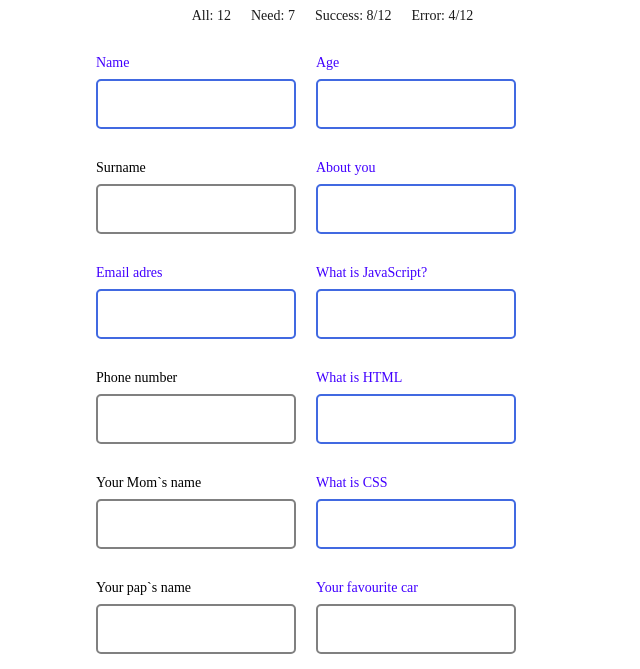
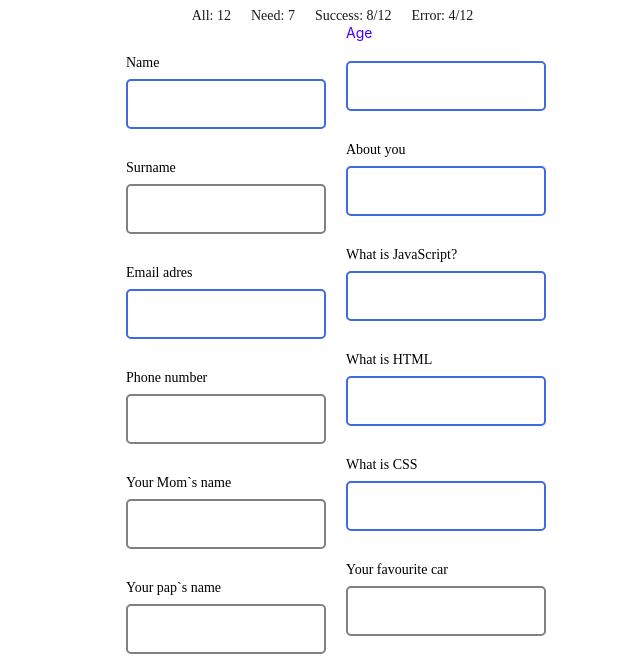
Before and after one commit to Farrux73982011/Forms-and-Inputes, a plain HTML site: page index.html in a window 1280 px wide. Shown: the part 131-800 px from the top of the page, without its empty margins (517-1157 px from the left). Drawn offline with Linux system fonts and the light colour scheme.

Commit message:
site ready

```diff
--- a/index.html
+++ b/index.html
@@ -22,11 +22,11 @@
     </div>
     <div class="inps_div">
     <div class="inpdiv">
-        <h1 class="name_h1v" class="t_vip">Name</h1>
+        <h1 class="name_h1v" name="name" class="t_vip">Name</h1>
         <input type="text" name="name" class="inp osn">
         <h1 class="name_h1" class="t">Surname</h1>
         <input type="textv" name="surname"class="inp">
-        <h1 class="name_h1v" class="t_vip">Email adres</h1>
+        <h1 class="name_h1v" name="email class="t_vip">Email adres</h1>
         <input type="text" name="email"class="inp osn">
         <h1 class="name_h1" class="t">Phone number</h1>
         <input type="text" name="phone" class="inp">
@@ -36,15 +36,15 @@
         <input type="text" name="pap" class="inp">
     </div>
     <div class="inpdiv">
-        <h1 class="name_h1v" class="t_vip">Age</h1>
+        <h1 name="age" class="t_vip">Age</h1>
         <input type="text" name="age" class="inp osn">
-        <h1 class="name_h1v" class="t_vip">About you</h1>
+        <h1 class="name_h1v" name="about" class="t_vip">About you</h1>
         <input type="text" name="about" class="inp osn">
-        <h1 class="name_h1v" class="t_vip">What is JavaScript?</h1>
+        <h1 class="name_h1v" name="jss" class="t_vip">What is JavaScript?</h1>
         <input type="text" name="jss" class="inp osn">
-        <h1 class="name_h1v" class="t_vip">What is HTML</h1>
+        <h1 class="name_h1v" name="htmll" class="t_vip">What is HTML</h1>
         <input type="text" name="htmll" class="inp osn">
-        <h1 class="name_h1v" class="t_vip">What is CSS</h1>
+        <h1 class="name_h1v" name="csss" class="t_vip">What is CSS</h1>
         <input type="text" name="csss" class="inp osn">
         <h1 class="name_h1v" class="t">Your favourite car</h1>
         <input type="text" name="car" class="inp">
--- a/js/index.js
+++ b/js/index.js
@@ -1,8 +1,9 @@
 let form = document.forms.formm
 let input = document.querySelectorAll('.osn')
-let nv = document.querySelectorAll('.t_vip')
+let t_vip = document.querySelectorAll('.t_vip')
 let btn = document.querySelector('.btn')
 
+let inp = document.querySelectorAll('.osn')
 form.onsubmit = (event) => {
     event.preventDefault()
 
@@ -32,16 +33,25 @@ form.onsubmit = (event) => {
 }
 let patterns = {
     name: /^[a-z ,.'-]+$/i,
-    phone: /^9989[012345789][0-9]{7}$/,
     email: /^[a-zA-Z0-9.!#$%&'*+/=?^_`{|}~-]+@[a-zA-Z0-9-]+(?:\.[a-zA-Z0-9-]+)*$/
 }
 
 
 function validation(regex, field) {
     if (regex.test(field.value)) {
+        // nv.style.color = 'blue'
         field.style.border = "2px solid blue"
     } else {
+        // nv.style.color = 'red'
         field.style.border = "2px solid red"
+    }
+}
+function validation2(regex, text) {
+    console.log(regex);
+    if (regex.test(text.value)) {
+        text.style.color = 'blue'
+    } else {
+        text.style.color = 'red'
     }
 }
 
@@ -55,6 +65,7 @@ input.forEach(inp => {
             }
         } else {
             validation(patterns[inp.name], inp)
+            validation2(patterns[t_vip.name], t_vip)
         }
     }
 })
@@ -80,3 +91,16 @@ function submit(e) {
         user[key] = value
     })
 }
+
+// let regex = {
+//     name: /^[a-z ,.'-]+$/i,
+//     phone: /^9989[012345789][0-9]{7}$/,
+//     email: /^[a-zA-Z0-9.!#$%&'*+/=?^_`{|}~-]+@[a-zA-Z0-9-]+(?:\.[a-zA-Z0-9-]+)*$/
+// }
+// inp.onkeyup = () => {
+//     if(regex.test(inp.value)) {
+//         inp.style.borderColor = 'green'
+//     } else {
+//         inp.style.borderColor = 'red'
+//     }
+// }
--- a/style.css
+++ b/style.css
@@ -15,7 +15,8 @@
     width: 200px;
     height: 500px;
     display: flex;
-    margin-left: 270px;
+    margin-left: 300px;
+    margin-right: 30px;
 }
 .inp{
     border-radius: 5px;
@@ -141,11 +142,14 @@
     font-weight: 400;
     font-size: 14px;
     line-height: 17px;
-    color: #4200FF;
+    /* color: #4200FF; */
     flex: none;
     order: 0;
     flex-grow: 0;
     margin-top: 30px;
+}
+input{
+    padding-left: 10px;
 }
 .name_h1{
     height: 5px;
```
